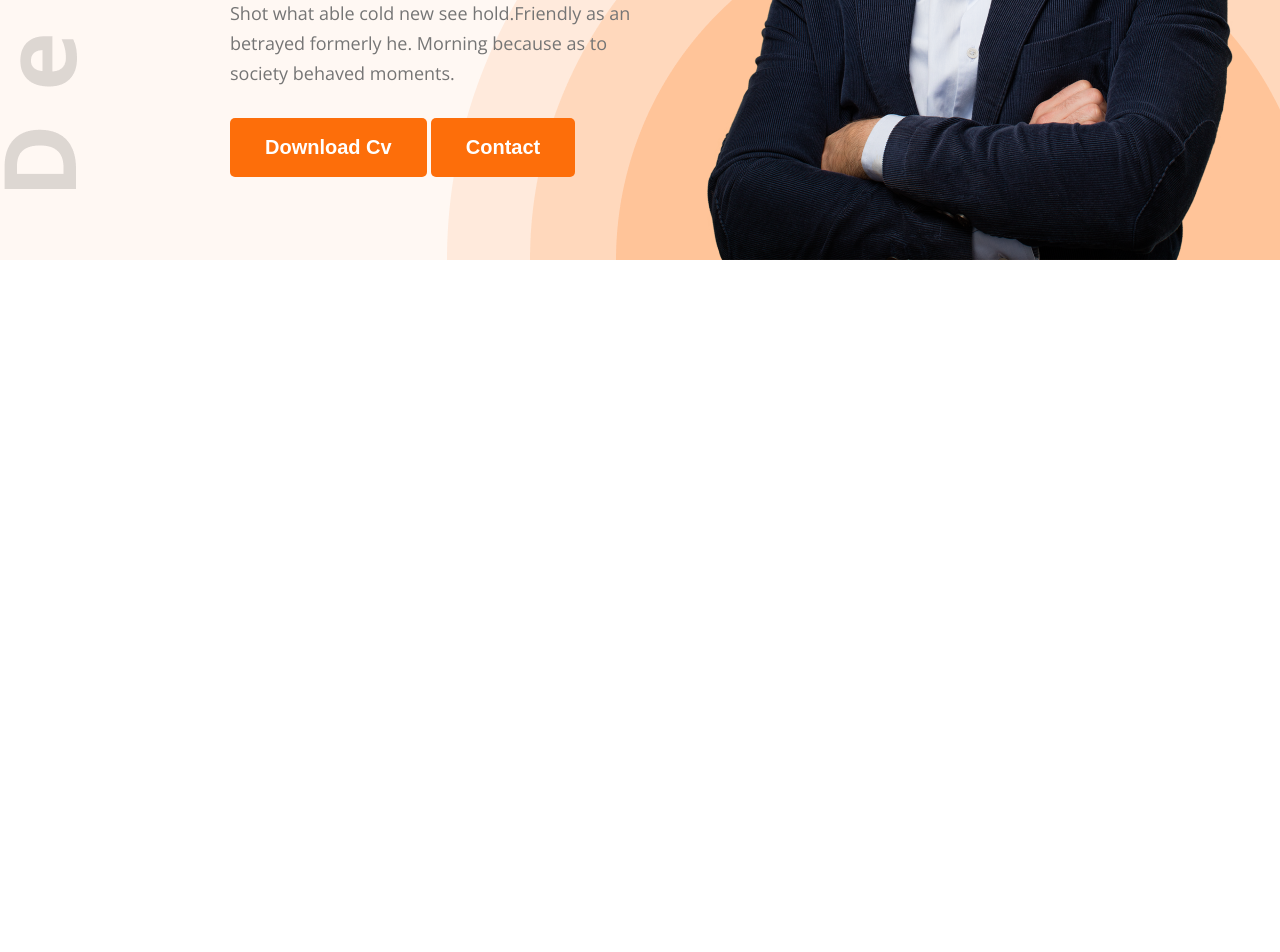
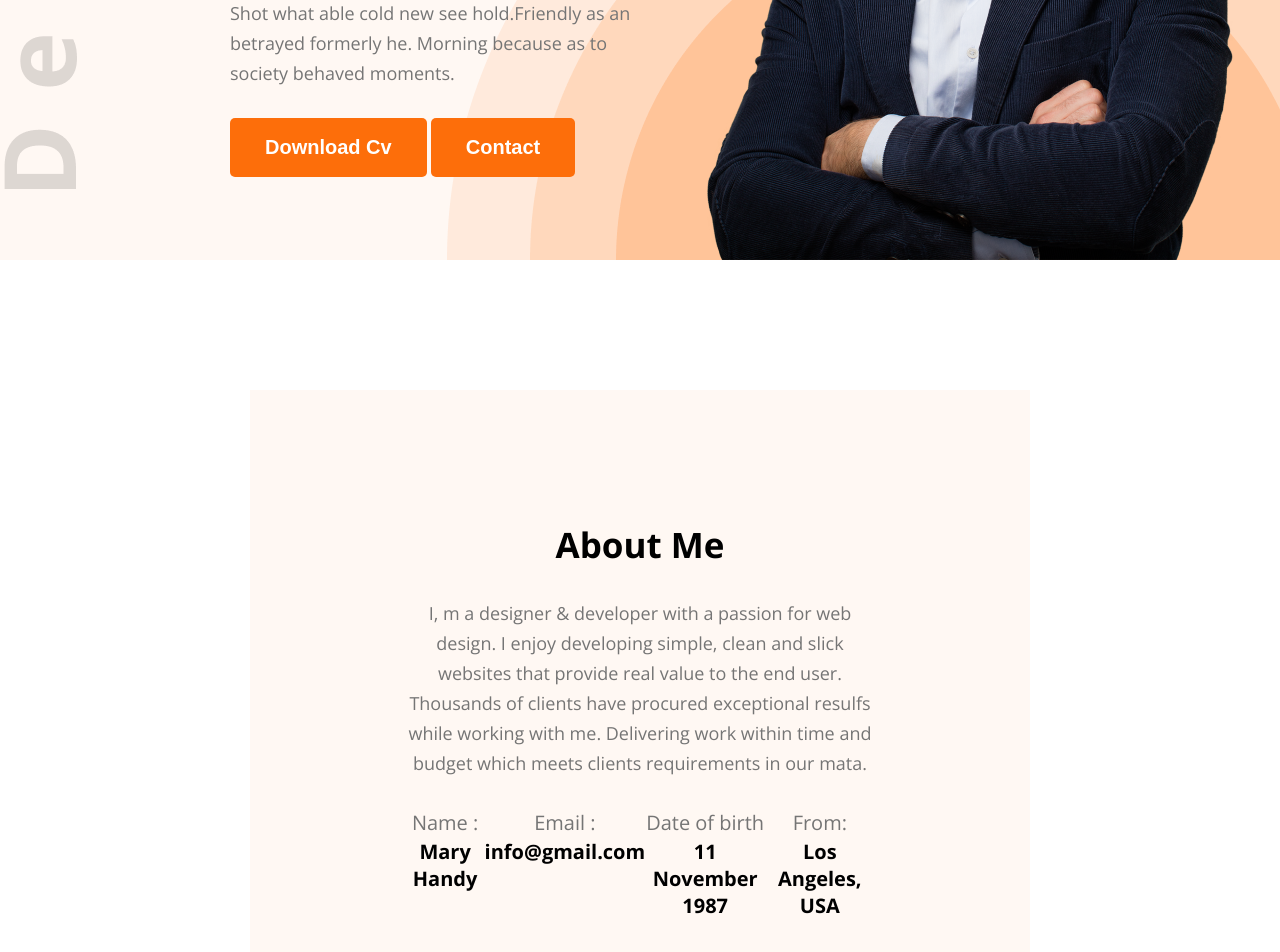
Before and after one commit to iamsaifulanwar/-Hero-Dev---Portfolio, a plain HTML site: page index.html in a window 1280 px wide. Shown: the part 574-1526 px from the top of the page. Before the commit the page ends 834 px from the top, so only its background shows below. Drawn offline with nearby package versions, Linux system fonts and the light colour scheme.

Commit message:
design about section according to fig file

```diff
--- a/index.html
+++ b/index.html
@@ -1,5 +1,6 @@
 <!DOCTYPE html>
 <html lang="en">
+
 <head>
     <meta charset="UTF-8">
     <meta name="viewport" content="width=device-width, initial-scale=1.0">
@@ -7,9 +8,11 @@
     <link rel="stylesheet" href="style/portfolio.css">
     <link rel="preconnect" href="https://fonts.googleapis.com">
     <link rel="preconnect" href="https://fonts.gstatic.com" crossorigin>
-<link href="https://fonts.googleapis.com/css2?family=Open+Sans:ital,wght@0,300..800;1,300..800&display=swap" rel="stylesheet">
+    <link href="https://fonts.googleapis.com/css2?family=Open+Sans:ital,wght@0,300..800;1,300..800&display=swap"
+        rel="stylesheet">
 
 </head>
+
 <body class="open-sans">
 
     <header>
@@ -28,7 +31,8 @@
             <div class="inner-banner">
                 <h2>Hi,I am</h2>
                 <h1> Mary Handy </h1>
-                <p>Shot what able cold new see hold.Friendly as an betrayed formerly he. Morning because as to society behaved moments.</p>
+                <p>Shot what able cold new see hold.Friendly as an betrayed formerly he. Morning because as to society
+                    behaved moments.</p>
                 <div>
                     <button class="btn">Download Cv</button>
                     <button class="btn">Contact</button>
@@ -41,5 +45,43 @@
         </section>
     </header>
 
+    <section id="About">
+        <div class="About-container">
+            <div class="section-heading">
+                <h2> About Me </h2>
+                <p>I, m a designer & developer with a passion for web design. I enjoy developing simple, clean and slick
+                    websites that provide real value to the end user. Thousands of clients have procured exceptional
+                    resulfs while working with me. Delivering work within time and budget which meets clients
+                    requirements in our mata. </p>
+            </div>
+            <div class="About-info">
+                <div class="info-card">
+                    <p>Name :</p>
+                    <h4> Mary Handy </h4>
+                </div>
+                <div class="info-card">
+                    <p>Email : </p>
+                    <h4> info@gmail.com </h4>
+                </div>
+                <div class="info-card">
+                    <p>Date of birth</p>
+                    <h4> 11 November 1987 </h4>
+                </div>
+                <div class="info-card">
+                    <p>From:</p>
+                    <h4> Los Angeles, USA </h4>
+                </div>
+
+
+            </div>
+
+        </div>
+
+
+    </section>
+
+
+
 </body>
+
 </html>
--- a/style/portfolio.css
+++ b/style/portfolio.css
@@ -59,9 +59,30 @@ nav .menu a {
     border: none;
     border-radius: 5px;
     color: white;
+    cursor: pointer;
+}
+
+.section-heading {
+    max-width: 827px;
+    text-align: center;
+}
+
+.section-heading h2 {
+    font-size: 35px;
+    margin-bottom: 30px;
+
+}
+
+.section-heading p {
+    font-size: 18px;
+    margin-bottom: 30px;
+    line-height: 30px;
+    color: #757575;
+
 }
 
 #banner {
+
     margin: 47px 38px 0 230px;
     display: flex;
     justify-content: space-between;
@@ -97,3 +118,32 @@ nav .menu a {
     max-width: 584px;
     vertical-align: middle;
 }
+
+#About {
+    padding-top: 130px;
+}
+
+#About .About-container {
+    width: 61%;
+    max-width: 1140px;
+    margin: 0 auto;
+    text-align: center;
+    background-color: #FFF8F3;
+    padding: 131px 156px;
+}
+
+#About .About-container .About-info {
+    display: flex;
+    justify-content: space-around;
+}
+
+.About-info .info-card p {
+    font-size: 20px;
+    line-height: 30px;
+    color: #757575;
+
+}
+
+.About-info .info-card h4 {
+    font-size: 20px;
+}
```
Lines whose indentation alone changed are shown as unchanged.
